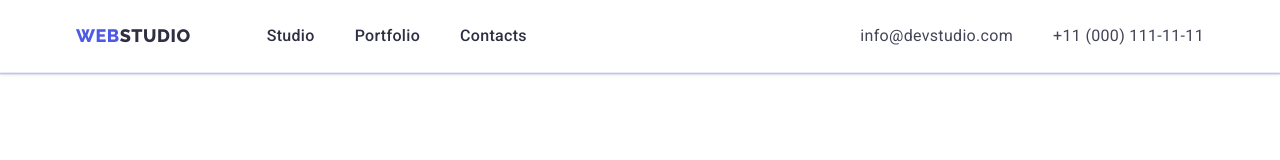
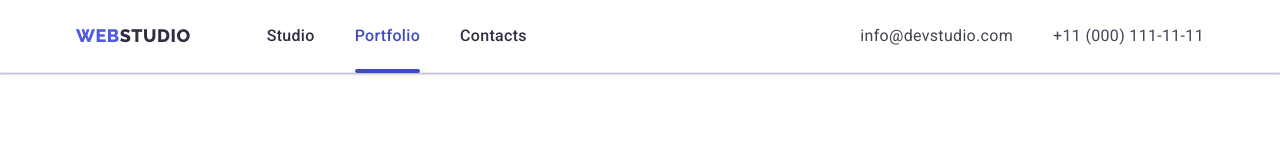
Before and after one commit to Julia2906/goit-markup-hw-05, a plain HTML site: page portfolio.html in a window 1280 px wide. Shown: the top 160 px of the page. Drawn offline with nearby package versions, Linux system fonts and the light colour scheme.

Commit message:
animation

```diff
--- a/css/styles.css
+++ b/css/styles.css
@@ -98,6 +98,22 @@ img {
   letter-spacing: 0.32px;
 }
 
+.link-nav-active {
+  position: relative;
+  color: var(--active-button);
+}
+
+.link-nav-active::after {
+  position: absolute;
+  left: 0;
+  bottom: -1px;
+  display: block;
+  content: '';
+  width: 100%;
+  height: 4px;
+  border-radius: 2px;
+  background: var(--active-button);
+}
 .site-nav .link {
   font-weight: 500;
 }
--- a/portfolio.html
+++ b/portfolio.html
@@ -26,7 +26,11 @@
           >
           <ul class="list site-nav">
             <li><a class="link" href="./index.html">Studio</a></li>
-            <li><a class="link" href="./portfolio.html">Portfolio</a></li>
+            <li>
+              <a class="link link-nav-active" href="./portfolio.html"
+                >Portfolio</a
+              >
+            </li>
             <li><a class="link" href="">Contacts</a></li>
           </ul>
         </nav>
```
Also changed, not shown: index.html (+3 -1 lines).
